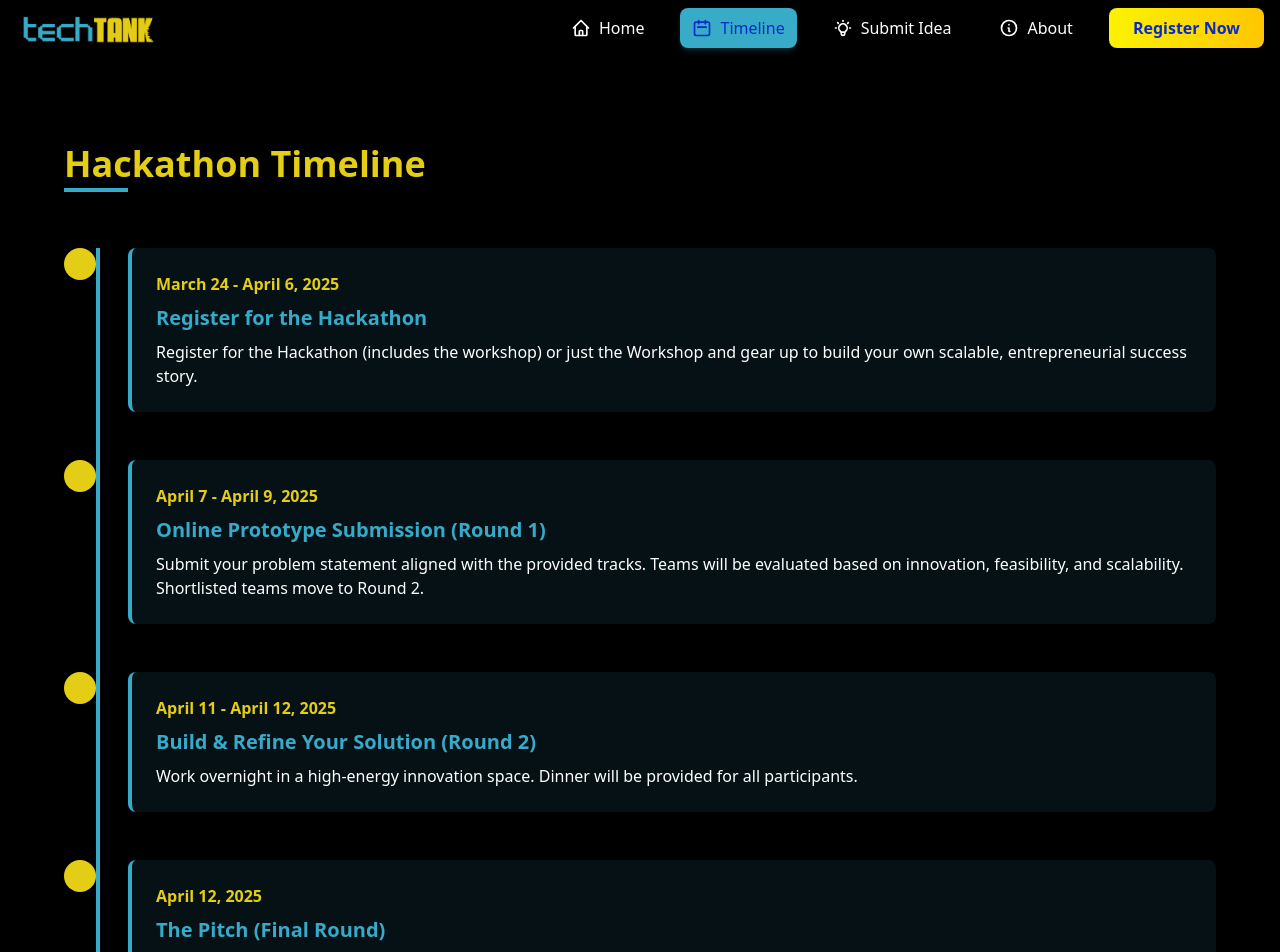
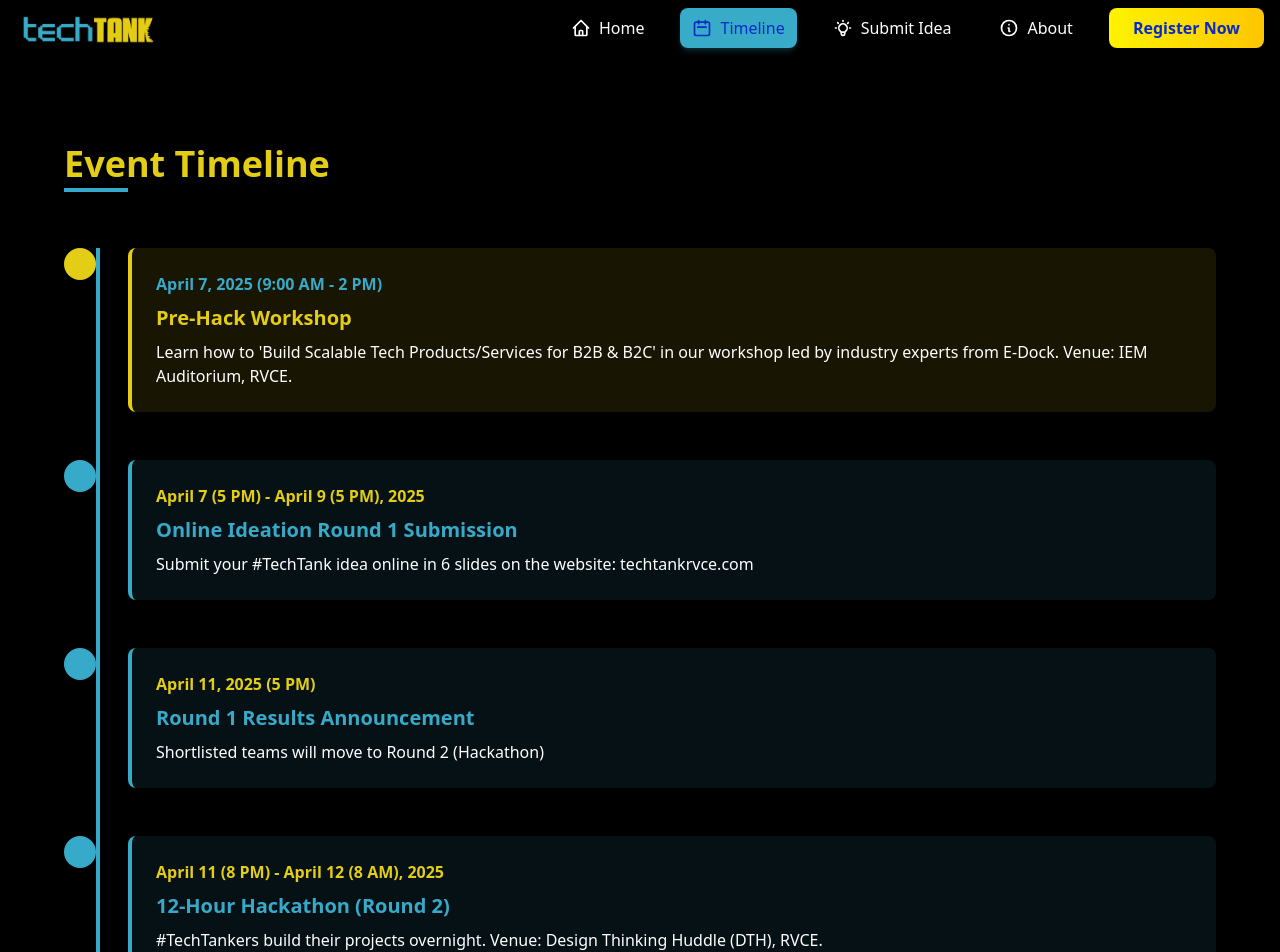
Before and after one commit to priyanshrd/hackathon-website, a React (Vite) app in the folder frontend/: page /timeline in a window 1280 px wide. Shown: the top 952 px of the page. Built offline with nearby package versions, Linux system fonts and the light colour scheme.

Commit message:
Updated Timeline

```diff
--- a/frontend/src/pages/Timeline.jsx
+++ b/frontend/src/pages/Timeline.jsx
@@ -25,24 +25,35 @@ const Timeline = () => {
 
   const timelineEvents = [
     {
-      title: "Register for the Hackathon",
-      date: "March 24 - April 6, 2025",
-      description: "Register for the Hackathon (includes the workshop) or just the Workshop and gear up to build your own scalable, entrepreneurial success story."
+      title: "Pre-Hack Workshop",
+      date: "April 7, 2025 (9:00 AM - 2 PM)",
+      description: "Learn how to 'Build Scalable Tech Products/Services for B2B & B2C' in our workshop led by industry experts from E-Dock. Venue: IEM Auditorium, RVCE.",
+      highlight: true
     },
     {
-      title: "Online Prototype Submission (Round 1)",
-      date: "April 7 - April 9, 2025",
-      description: "Submit your problem statement aligned with the provided tracks. Teams will be evaluated based on innovation, feasibility, and scalability. Shortlisted teams move to Round 2."
+      title: "Online Ideation Round 1 Submission",
+      date: "April 7 (5 PM) - April 9 (5 PM), 2025",
+      description: "Submit your #TechTank idea online in 6 slides on the website: techtankrvce.com"
     },
     {
-      title: "Build & Refine Your Solution (Round 2)",
-      date: "April 11 - April 12, 2025",
-      description: "Work overnight in a high-energy innovation space. Dinner will be provided for all participants."
+      title: "Round 1 Results Announcement",
+      date: "April 11, 2025 (5 PM)",
+      description: "Shortlisted teams will move to Round 2 (Hackathon)"
     },
     {
-      title: "The Pitch (Final Round)",
-      date: "April 12, 2025",
-      description: "Present to a panel of judges & investors. Evaluations based on technical execution, business viability & innovation. Results announced via email & website the same day!"
+      title: "12-Hour Hackathon (Round 2)",
+      date: "April 11 (8 PM) - April 12 (8 AM), 2025",
+      description: "#TechTankers build their projects overnight. Venue: Design Thinking Huddle (DTH), RVCE."
+    },
+    {
+      title: "Final Pitch to Investors & Mentors",
+      date: "April 12, 2025 (10 AM - 2 PM)",
+      description: "Present your project to investors and mentors from industry."
+    },
+    {
+      title: "Final Results Announcement",
+      date: "April 12, 2025 (2 PM)",
+      description: "Winners will be declared!"
     }
   ];
 
@@ -54,7 +65,7 @@ const Timeline = () => {
     >
       <div className="max-w-6xl mx-auto">
         <h2 className="text-3xl md:text-4xl font-bold mb-16 text-[#E4CD15] inline-block relative">
-          Hackathon Timeline
+          Event Timeline
           <span className="absolute bottom-0 left-0 w-16 h-1 bg-[#38AAC9] -mb-2"></span>
         </h2>
 
@@ -74,12 +85,12 @@ const Timeline = () => {
                 }}
               >
                 {/* Timeline Dot */}
-                <div className="absolute left-4 top-0 w-8 h-8 bg-[#E4CD15] rounded-full transform -translate-x-1/2 z-10"></div>
+                <div className={`absolute left-4 top-0 w-8 h-8 ${event.highlight ? 'bg-[#E4CD15]' : 'bg-[#38AAC9]'} rounded-full transform -translate-x-1/2 z-10`}></div>
 
                 {/* Timeline Content */}
-                <div className="p-6 bg-[#38AAC9]/10 rounded-lg transform transition-all duration-300 hover:-translate-y-2 hover:shadow-lg hover:shadow-[#38AAC9]/30 border-l-4 border-[#38AAC9]">
-                  <div className="text-[#E4CD15] font-bold mb-2">{event.date}</div>
-                  <h3 className="text-xl font-bold mb-2 text-[#38AAC9]">{event.title}</h3>
+                <div className={`p-6 ${event.highlight ? 'bg-[#E4CD15]/10 border-[#E4CD15]' : 'bg-[#38AAC9]/10 border-[#38AAC9]'} rounded-lg transform transition-all duration-300 hover:-translate-y-2 hover:shadow-lg ${event.highlight ? 'hover:shadow-[#E4CD15]/30' : 'hover:shadow-[#38AAC9]/30'} border-l-4`}>
+                  <div className={`${event.highlight ? 'text-[#38AAC9]' : 'text-[#E4CD15]'} font-bold mb-2`}>{event.date}</div>
+                  <h3 className={`text-xl font-bold mb-2 ${event.highlight ? 'text-[#E4CD15]' : 'text-[#38AAC9]'}`}>{event.title}</h3>
                   <p className="text-white">{event.description}</p>
                 </div>
               </div>
```
